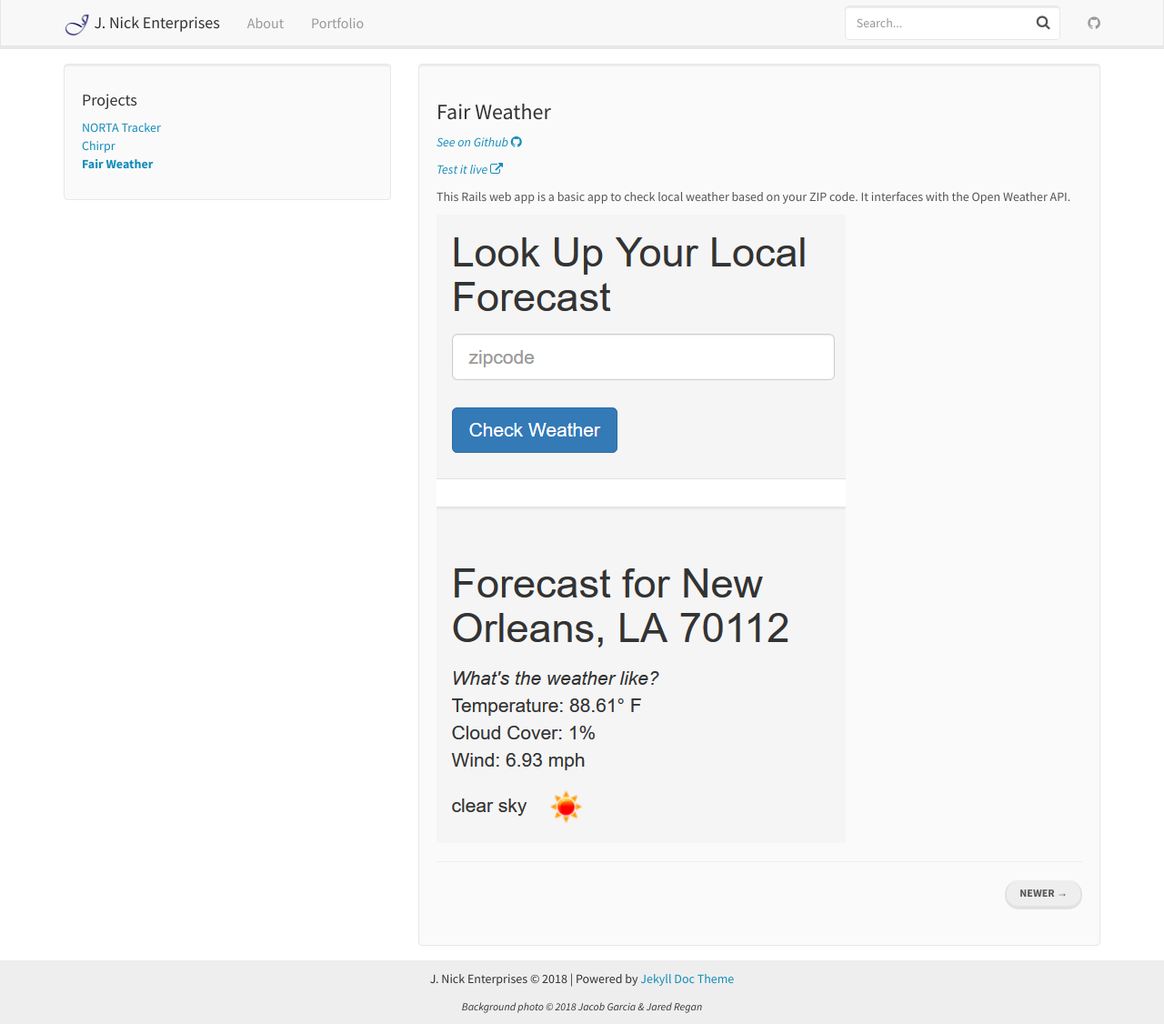
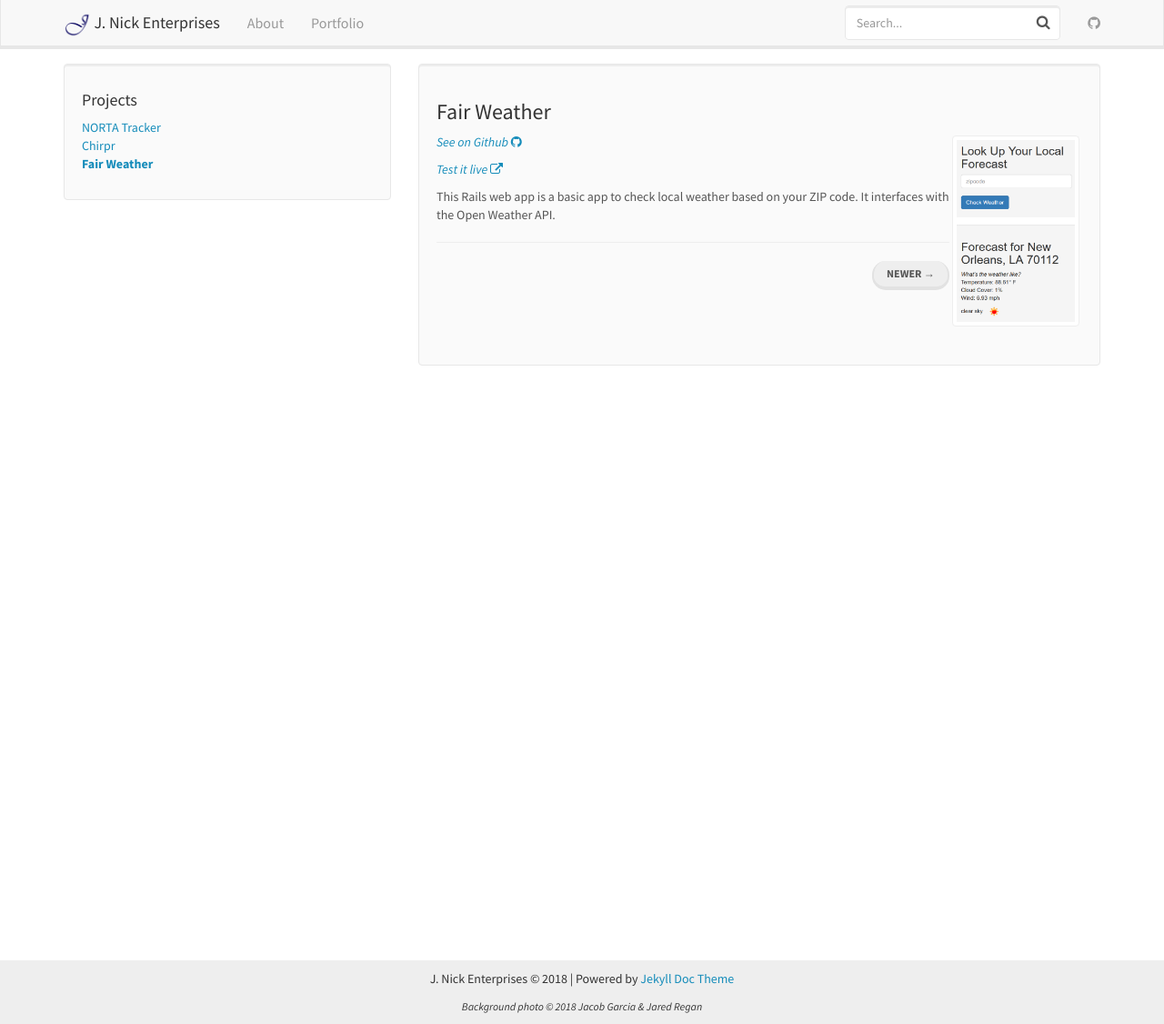
Before and after one commit to janikgar/janikgar.github.io, a Jekyll site: the page built from _posts/2018-08-16-fair-weather.md, in a window 1280 px wide and 1126 px high. Shown: the whole window at 91% size. Built offline with Jekyll 4.4.1, drawn with Linux system fonts in a browser that asks for light colours; nearby versions of some CDN libraries.

Commit message:
moved app screenshots to front matter, added CSS sugar

```diff
--- a/_layouts/post.html
+++ b/_layouts/post.html
@@ -20,11 +20,16 @@ layout: default
         <div class="col-md-8">
             <div class="well">
                 <h3>{{ page.title }}</h3>
+                {% if page.img-link %}
+                    <div class="img-thumbnail pull-right">
+                        <img src="{{page.img-link}}" alt="{{page.img-alt}}" class="app-thumbnail" />
+                    </div>
+                {% endif %}
                 {% if page.github %}
-                    <p><a href={{page.github}}><em>See on Github <span class="fa fa-github"></span></em></a></p>
+                    <p><a href={{page.github}} target="_blank"><em>See on Github <span class="fa fa-github"></span></em></a></p>
                 {% endif %}
                 {% if page.live %}
-                    <p><a href={{page.live}}><em>Test it live <span class="fa fa-external-link"></span></em></a></p>
+                    <p><a href={{page.live}} target="_blank"><em>Test it live <span class="fa fa-external-link"></span></em></a></p>
                 {% endif %}
                 <div  id="markdown-content-container">{{ content }}</div>
                 <hr>
--- a/_posts/2018-08-16-fair-weather.md
+++ b/_posts/2018-08-16-fair-weather.md
@@ -5,8 +5,8 @@ date:   2018-08-16 09:00 -0500
 author: Jacob
 github: https://github.com/janikgar/fair-weather
 live: https://fair-weather.herokuapp.com
+img-link: /img/fair-weather.png
+img-alt: "Screenshot of Fair Weather"
 ---
 
 This Rails web app is a basic app to check local weather based on your ZIP code. It interfaces with the Open Weather API.
-
-![Screenshot of Fair Weather](/img/fair-weather.png)
--- a/css/main.scss
+++ b/css/main.scss
@@ -95,3 +95,14 @@ body {
 .jumbotron-headline {
   color: rgb(11, 73, 97);
 }
+
+.app-thumbnail {
+  max-height: 200px;
+  max-width: 33vw;
+  height: auto;
+  width: auto;
+}
+
+.img-thumbnail {
+  margin: 3px;
+}
```
Also changed, not shown: _posts/2018-08-17-chirpr.md (+2 -2 lines), _posts/2018-08-18-norta-tracker.md (+2 -2 lines).
